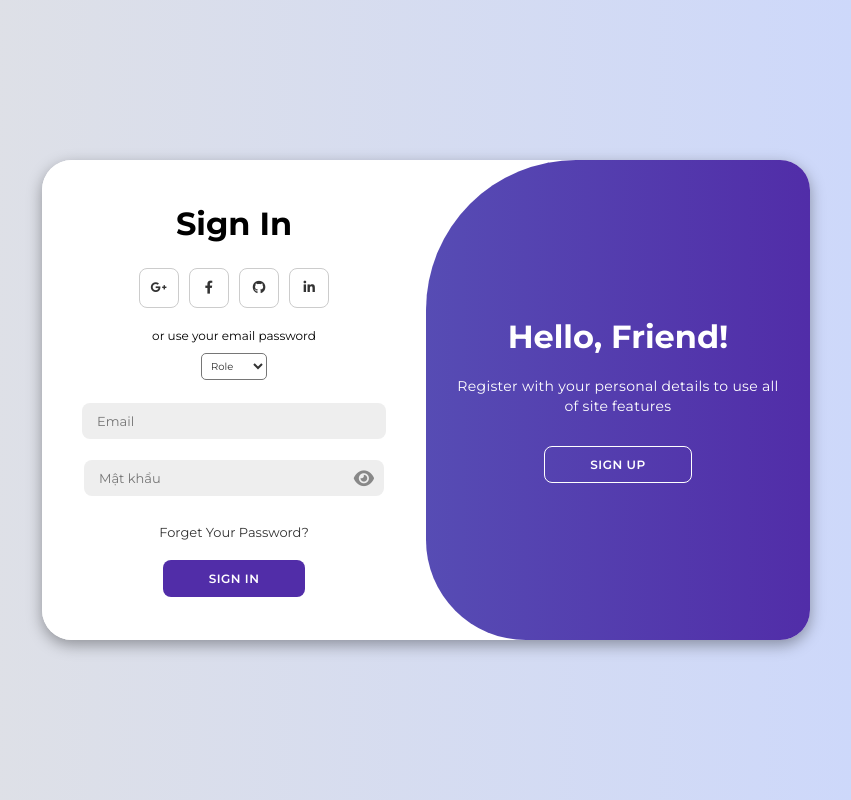
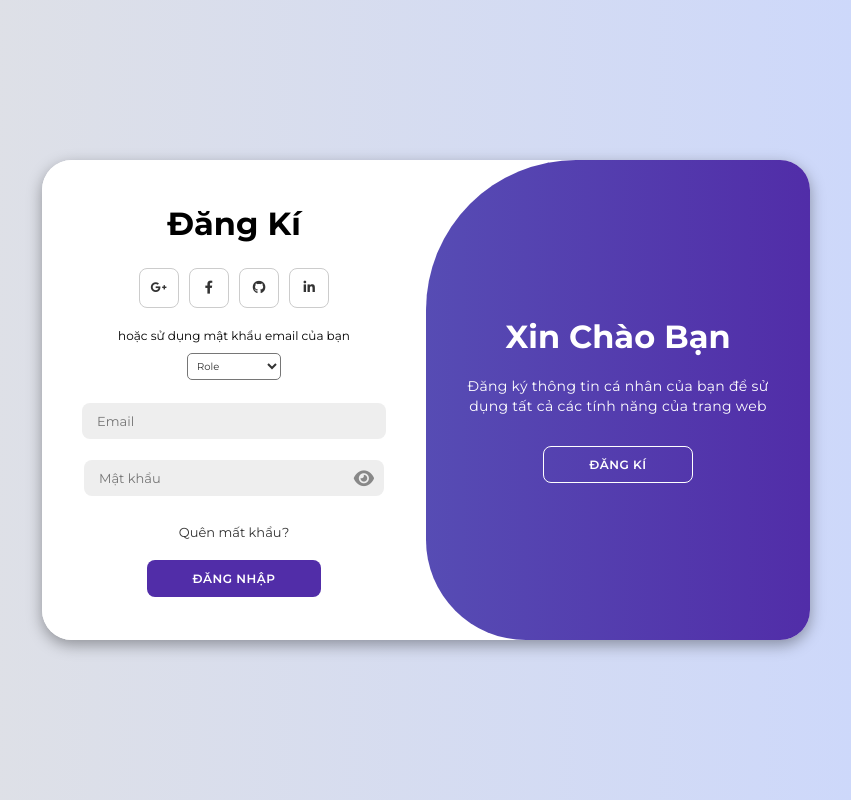
Before and after one commit to tris1404/SoccerShoeStore, a PHP site: page /login.php in a window 1280 px wide. Shown: the whole page, without its empty margins (214-1065 px from the left). Run offline with PHP 8.4, Linux system fonts and the light colour scheme.

Commit message:
update login

```diff
--- a/SoccerShoeStore/public/giay_san_tu_nhien.php
+++ b/SoccerShoeStore/public/giay_san_tu_nhien.php
@@ -175,6 +175,7 @@
         <?php include 'includes/footer.php'; ?>
         <!-- End footer -->
     </div>
+
 </body>
 
 
--- a/SoccerShoeStore/public/includes/login-form.php
+++ b/SoccerShoeStore/public/includes/login-form.php
@@ -13,7 +13,7 @@
     <div class="container" id="container">
         <div class="form-container sign-in">
             <form method="post" action="login.php" onsubmit="return validateForm(event)">
-                <h1>Sign In</h1>
+                <h1>Đăng Kí</h1>
                 <?php echo "<h4 style='color: red; font-size: 14px; font-weight: bold; margin-top: 5px;' class='invalid-feedback'>$errorMsg</h4>"; ?>
                 <div class="social-icons">
                     <a href="#" onclick="alert('Đang hiện thực.....')" class="icon"><i class="fa-brands fa-google-plus-g"></i></a>
@@ -21,12 +21,12 @@
                     <a href="#" onclick="alert('Đang hiện thực.....')" class="icon"><i class="fa-brands fa-github"></i></a>
                     <a href="#" onclick="alert('Đang hiện thực.....')" class="icon"><i class="fa-brands fa-linkedin-in"></i></a>
                 </div>
-                <span>or use your email password</span>
+                <span>hoặc sử dụng mật khẩu email của bạn</span>
                 <select name="role" id="role" class="role">
                     <option value="" disabled selected hidden>Role</option>
                     <option value="admin">Admin</option>
-                    <option value="staff">Staff</option>
-                    <option value="user">User</option>
+                    <option value="staff">Nhân viên</option>
+                    <option value="user">Người Dùng</option>
                 </select>
                 <span id="role-error" class="error-msg"></span>
                 <input type="email" name="email" id="email" placeholder="Email">
@@ -36,13 +36,13 @@
                     <i class="fa-solid fa-eye" id="toggleLoginPassword" onclick="togglePassword('login-password', 'toggleLoginPassword')"></i>
                 </div>
                 <span id="password-error" class="error-msg"></span>
-                <a href="#">Forget Your Password?</a>
-                <button name="signin">Sign In</button>
+                <a href="#">Quên mất khẩu?</a>
+                <button name="signin">Đăng nhập</button>
             </form>
         </div>
         <div class="form-container sign-up">
             <form method="post" action="register.php" onsubmit="return validateForm(event)">
-                <h1>Create Account</h1>
+                <h1>Tạo Tài Khoản</h1>
                 <?php echo "<h4 style='color: red; font-size: 14px; font-weight: bold; margin-top: 5px;' class='invalid-feedback'>$errorMsg</h4>"; ?>
                 <div class="social-icons">
                     <a href="#" onclick="alert('Đang hiện thực.....')" class="icon"><i class="fa-brands fa-google-plus-g"></i></a>
@@ -50,7 +50,7 @@
                     <a href="#" onclick="alert('Đang hiện thực.....')" class="icon"><i class="fa-brands fa-github"></i></a>
                     <a href="#" onclick="alert('Đang hiện thực.....')" class="icon"><i class="fa-brands fa-linkedin-in"></i></a>
                 </div>
-                <span>or use your email for registeration</span>
+                <span>hoặc sử dụng email của bạn để đăng ký</span>
                 <input type="text" name="name" id="name" placeholder="Name">
                 <span id="name-error" class="error-msg"></span>
 
@@ -64,20 +64,20 @@
 
 
                 <span id="password-error" class="error-msg"></span>
-                <button name="signup">Sign Up</button>
+                <button name="signup">Đăng Kí</button>
             </form>
         </div>
         <div class="toggle-container">
             <div class="toggle">
                 <div class="toggle-panel toggle-right">
-                    <h1>Hello, Friend!</h1>
-                    <p>Register with your personal details to use all of site features</p>
-                    <button class="hidden" id="register">Sign Up</button>
+                    <h1>Xin Chào Bạn</h1>
+                    <p>Đăng ký thông tin cá nhân của bạn để sử dụng tất cả các tính năng của trang web</p>
+                    <button class="hidden" id="register">Đăng kí</button>
                 </div>
                 <div class="toggle-panel toggle-left">
-                    <h1>Welcome Back!</h1>
-                    <p>Enter your personal details to use all of site features</p>
-                    <button class="hidden" id="login">Sign In</button>
+                    <h1>Chào Bạn Đã Trở lại</h1>
+                    <p>Nhập thông tin cá nhân của bạn để sử dụng tất cả các tính năng của trang web</p>
+                    <button class="hidden" id="login">Đăng nhập</button>
                 </div>
 
             </div>
```
